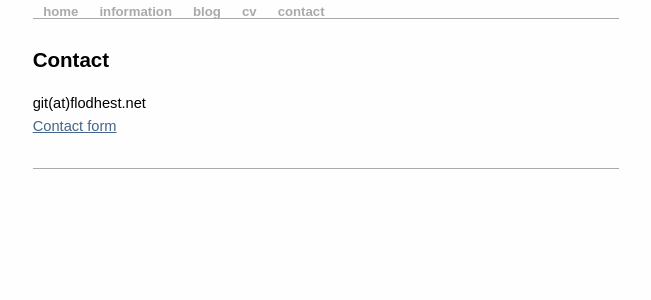
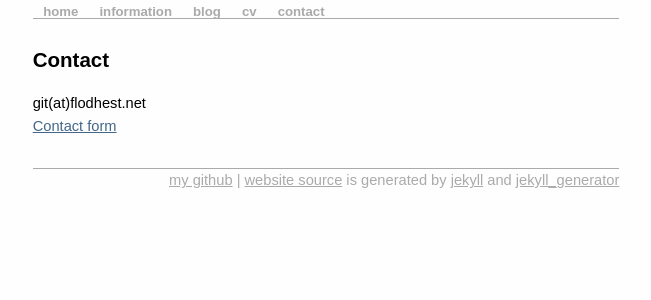
Before and after one commit to kberov/jhthorsen.github.com, a Jekyll site: the page built from contact.html, in a window 1280 px wide. Shown: the top 300 px of the page, without its empty margins (314-965 px from the left). Built offline with Jekyll 4.4.1, drawn with Linux system fonts in a browser that asks for light colours.

Commit message:
added footer

```diff
--- a/_layouts/default.html
+++ b/_layouts/default.html
@@ -2,10 +2,10 @@
 <html>
 
 <head>
-    <title>{{ page.title }}</title>
-    <meta http-equiv="Content-Type" content="text/html; charset=utf-8">
-    <link rel="stylesheet" type="text/css" href="/css/stylesheet.css" charset="utf-8">
-    <link rel="alternate" type="application/atom+xml" href="http://jhthorsen.github.com/atom.xml">
+<title>{{ page.title }}</title>
+<meta http-equiv="Content-Type" content="text/html; charset=utf-8">
+<link rel="stylesheet" type="text/css" href="/css/stylesheet.css" charset="utf-8">
+<link rel="alternate" type="application/atom+xml" href="http://jhthorsen.github.com/atom.xml">
 </head>
 
 <body>
@@ -23,6 +23,14 @@
 {{ content }}
 </div>
 
+<div id="footer">
+    <a href="http://github.com/jhthorsen">my github</a>
+    |
+    <a href="http://github.com//quelea/tree/gh-pages">website source</a>
+    is generated by <a href="http://github.com/mojombo/jekyll">jekyll</a>
+    and <a href="http://drnic.github.com/jekyll_generator">jekyll_generator</a>
+</div>
+
 </div>
 
 <script type="text/javascript">
--- a/css/stylesheet.css
+++ b/css/stylesheet.css
@@ -175,8 +175,16 @@ ul.blog span.arrow {
 
 #content {
     margin: 2em auto;
-    padding-bottom: 2em;
-    border-bottom: 1px solid #aaa;
+}
+
+#footer {
+    border-top: 1px solid #aaa;
+    text-align: right;
+}
+
+#footer,
+#footer a {
+    color: #aaa;
 }
 
 /*
@@ -192,6 +200,10 @@ ul.blog span.arrow {
     position: absolute;
     top: 60%;
     left: 50%;
+}
+
+#welcome p {
+    font-style: italic;
 }
 
 #welcome .me-link {
```
Also changed, not shown: _layouts/post.html (+12 -4 lines).
